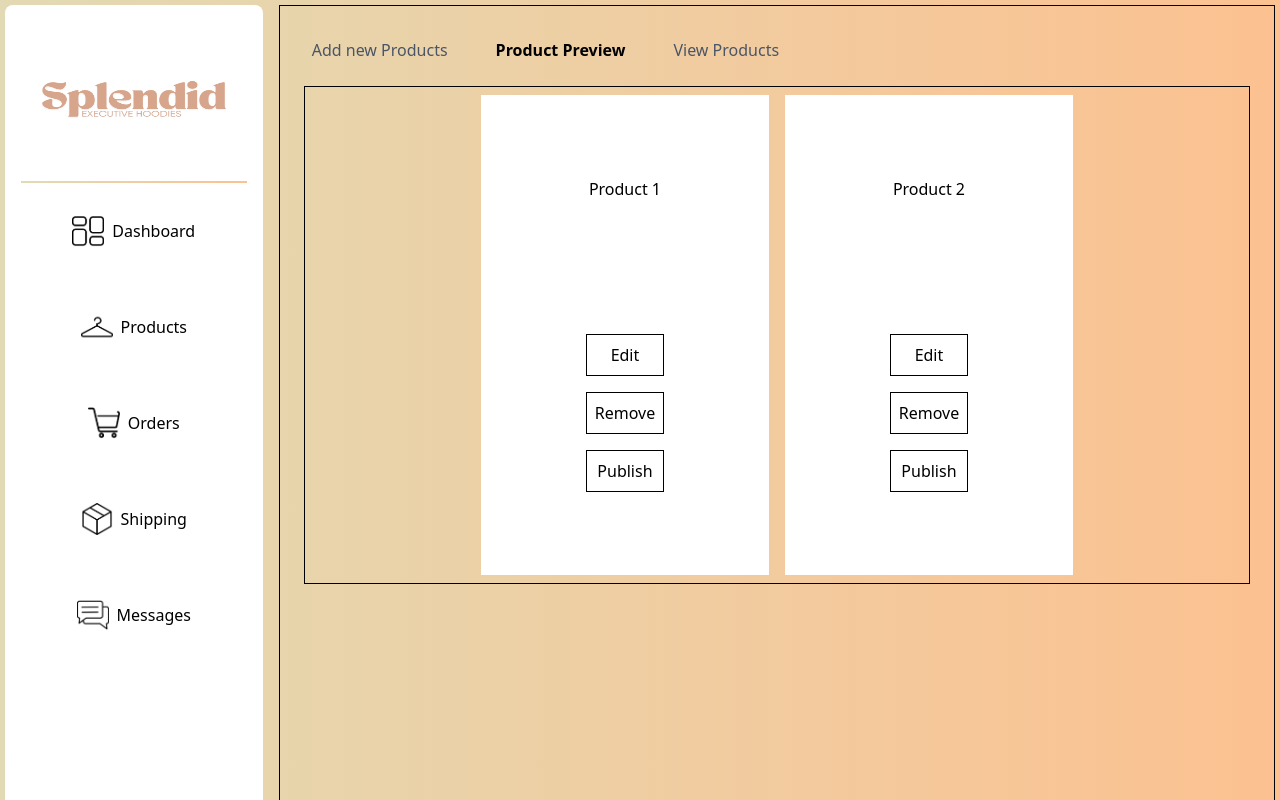
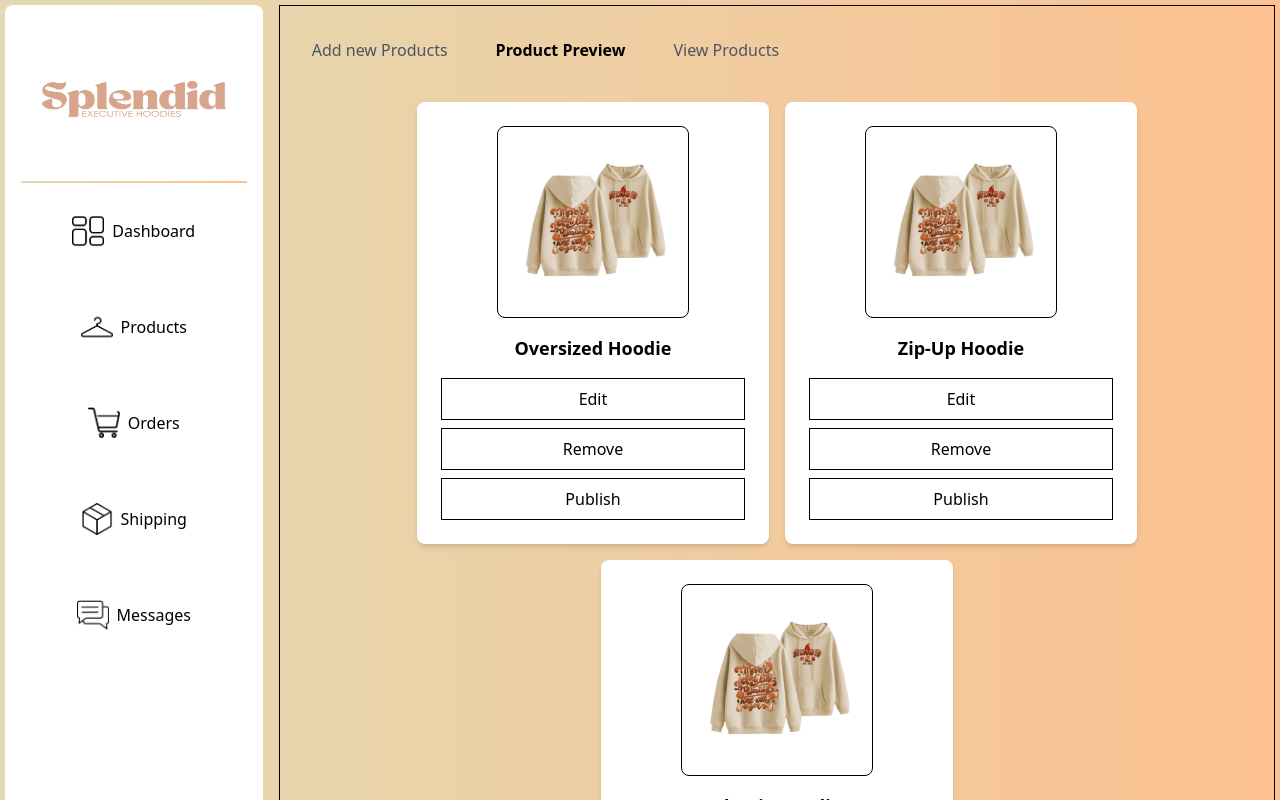
Before and after one commit to scottii333/Capstone-Splendid-Project, a React (Vite) app in the folder frontEnd/: page /Admin-Dashboard-Splendid/Products/Product-Preview in a window 1280 px wide. Shown: the top 800 px of the page. Built offline with nearby package versions, Linux system fonts and the light colour scheme.

Commit message:
Fix ui structure

```diff
--- a/frontEnd/src/Admin/AdminPrevProd.jsx
+++ b/frontEnd/src/Admin/AdminPrevProd.jsx
@@ -1,36 +1,44 @@
+import HoodieImg from "../Images/HoodieProd.png";
+
 export const AdminPrevProd = () => {
+  // Sample Product Data
+  const products = [
+    { id: "02000319", name: "Oversized Hoodie", stock: 134, price: 850 },
+    { id: "02000320", name: "Zip-Up Hoodie", stock: 98, price: 900 },
+    { id: "02000321", name: "Classic Hoodie", stock: 76, price: 950 },
+  ];
+
   return (
-    <div className="  flex flex-wrap justify-center gap-[1rem] p-[0.5rem]    border">
-      {/* div for product */}
-      <div className=" bg-white p-[1rem] h-[30rem]  max-w-[30rem] min-w-[18rem] flex flex-col justify-around items-center">
-        Product 1
-        <div className="flex flex-col  gap-[1rem]">
-          <button className="border text-black p-[0.5rem] cursor-pointer">
+    <div className="p-4 flex flex-wrap justify-center gap-4">
+      {products.map((product) => (
+        <div
+          key={product.id}
+          className="bg-white rounded-lg shadow-md p-6 flex flex-col items-center gap-4 transition-all duration-300 w-full max-w-[18rem] md:max-w-[22rem]"
+        >
+          {/* Product Image */}
+          <img
+            src={HoodieImg}
+            alt={product.name}
+            className="w-[12rem] h-[12rem] border rounded-lg object-cover"
+          />
+
+          {/* Product Name */}
+          <p className="font-semibold text-lg text-center">{product.name}</p>
+
+          {/* Action Buttons */}
+          <div className="flex flex-col gap-2 w-full">
+            <button className="w-full border py-2 text-black hover:bg-gray-100 transition">
               Edit
             </button>
-          <button className="border text-black p-[0.5rem]  cursor-pointer">
+            <button className="w-full border py-2 text-black hover:bg-red-100 transition">
               Remove
             </button>
-          <button className="border text-black p-[0.5rem] cursor-pointer">
+            <button className="w-full border py-2 text-black hover:bg-green-100 transition">
               Publish
             </button>
           </div>
         </div>
-
-      <div className=" bg-white p-[1rem] h-[30rem]  max-w-[30rem] min-w-[18rem] flex flex-col justify-around items-center">
-        Product 2
-        <div className="flex flex-col  gap-[1rem]">
-          <button className="border text-black p-[0.5rem] cursor-pointer">
-            Edit
-          </button>
-          <button className="border text-black p-[0.5rem]  cursor-pointer">
-            Remove
-          </button>
-          <button className="border text-black p-[0.5rem] cursor-pointer">
-            Publish
-          </button>
-        </div>
-      </div>
+      ))}
     </div>
   );
 };
```
Lines whose indentation alone changed are shown as unchanged.
